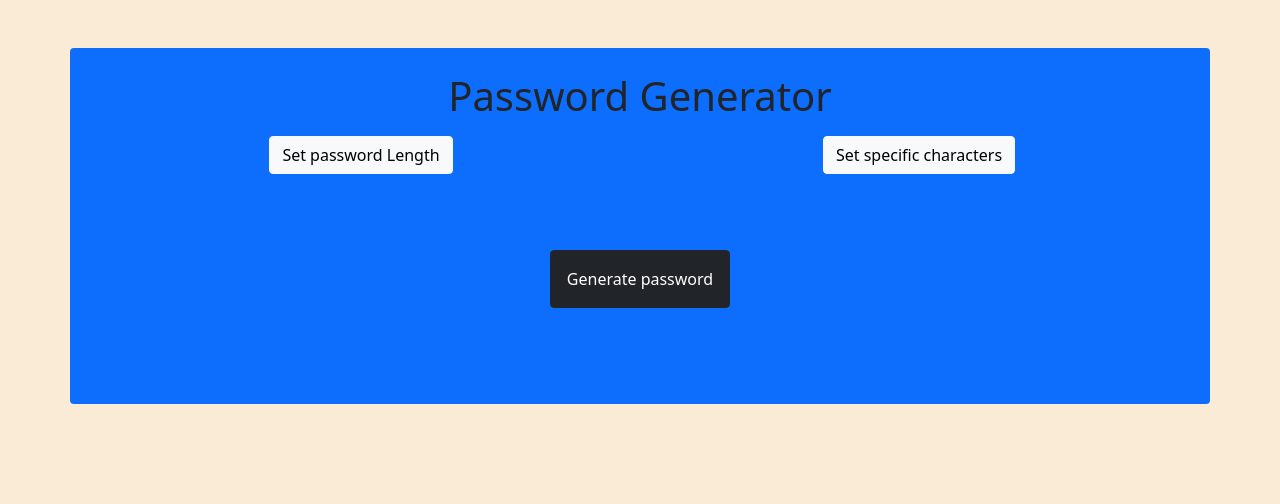
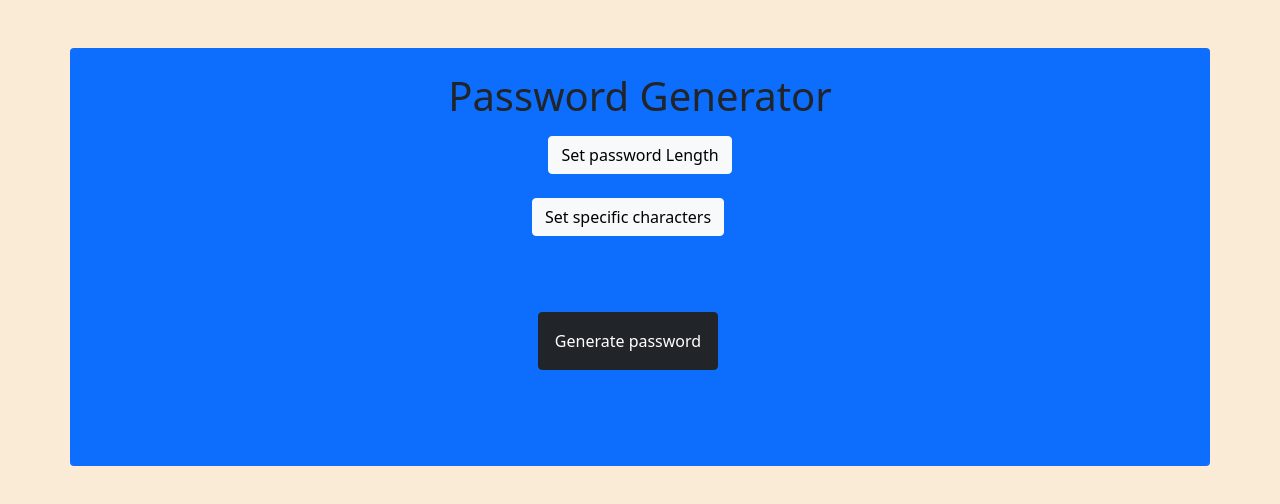
Before and after one commit to Mohammadibbu/random-password-generator, a plain HTML site: page index.html in a window 1280 px wide. Drawn offline with nearby package versions, Linux system fonts and the light colour scheme.

Commit message:
Update index.html

```diff
--- a/index.html
+++ b/index.html
@@ -18,9 +18,13 @@
     <link href="style.css" rel="stylesheet">
 </head>
 <body>
-    <div class="container-sm  rounded text-center mt-5 bg-primary p-4 flex-column ">
+    <div class="container-sm  rounded text-center mt-5 bg-primary p-4 ">
         <div class="row">
-        <label for="pwdcontainer" class="display-6 ">Password Generator</label></div>
+            <div class="col">
+        <label for="pwdcontainer" class="display-6 ">Password Generator</label>
+    </div>
+</div>
+
         <div class="row mt-3">
         <div class="col">
             <label for="select" class="btn btn-light" id="showselectEl" >Set password Length</label>
@@ -35,7 +39,8 @@
             </select> -->
             <input type="number" id="select" class="d-none text-center rounded"  maxlength="2" placeholder="set password length[Default 5]" ondblclick="this.value=''" oninput="validate(this.value);">
         </div>
-        <div class="col">
+        <div class="row mt-4">
+            <div class="col">
             <label for="specificcharsinput" class="btn btn-light" id="specificchars" >Set specific characters</label>
             <input type="text" id="specificcharsinput" class="p-1 rounded m-3 text-center d-none" placeholder="maximum 2 chars" maxlength="2">
         </div>
```
